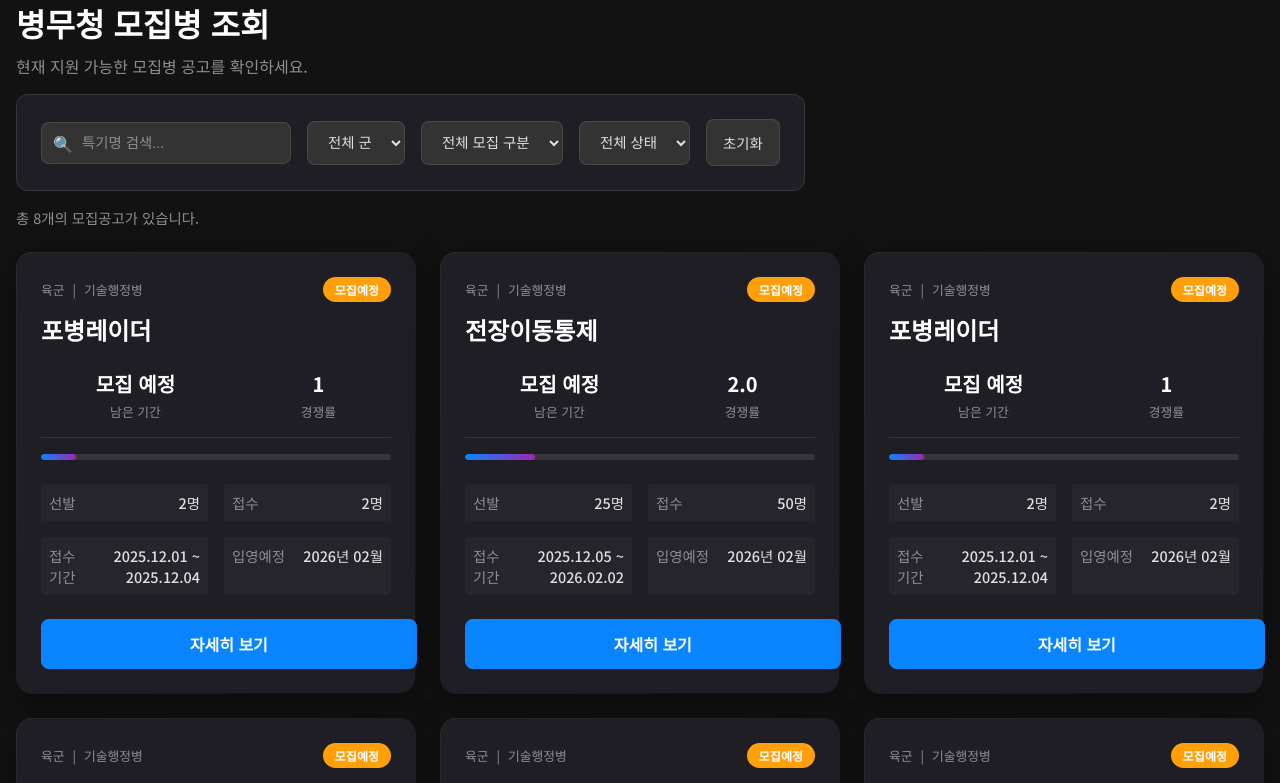
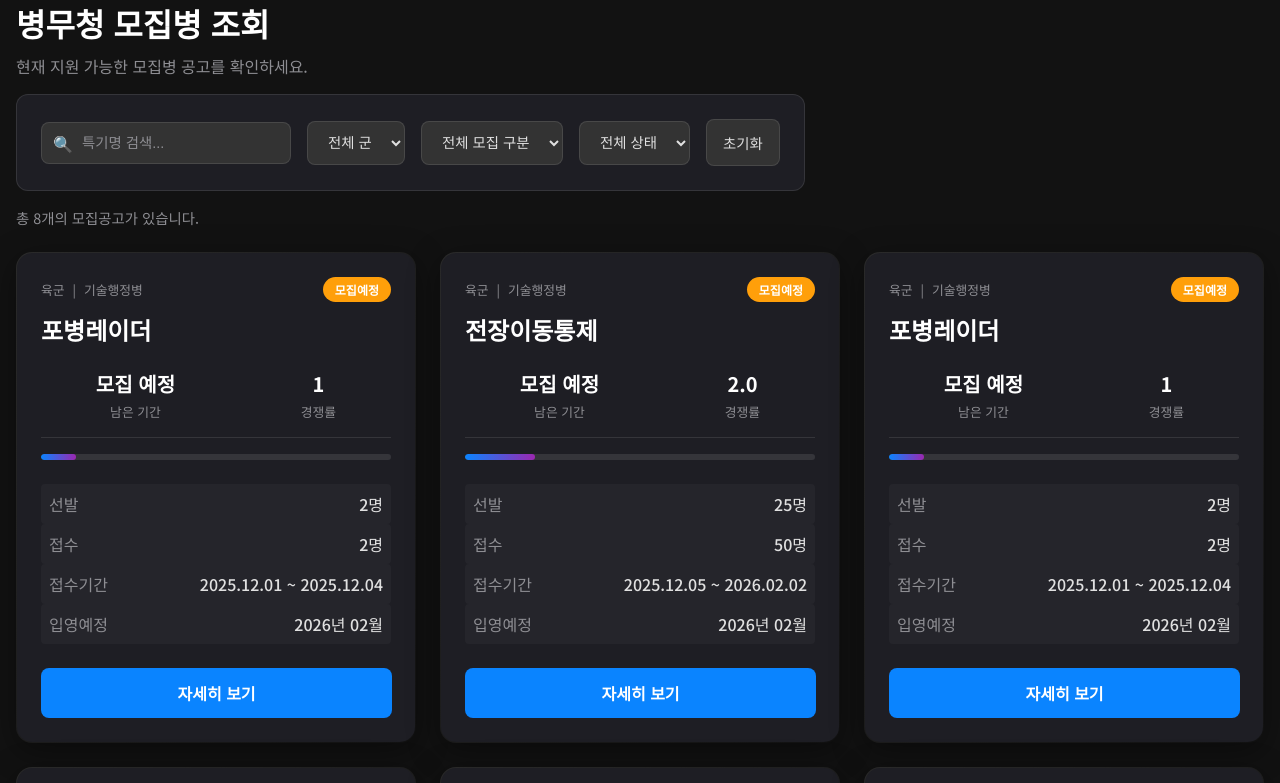
Before and after one commit to Enlist-Korea/Enlist-korea, a React (Vite) app: page / in a window 1280 px wide. Shown: the top 783 px of the page. Built offline with nearby package versions, Linux system fonts and the light colour scheme.

Commit message:
design: Card 컴포넌트 Grid 요소 변경

```diff
--- a/src/components/Card.jsx
+++ b/src/components/Card.jsx
@@ -115,7 +115,8 @@ export default function Card({ item }) {
           </div>
 
           {/* 상세 정보 그리드 */}
-          <div className={styles.detailsGrid}>
+          {/* <div className={styles.detailsGrid}> */}
+          <div className={`${styles.detailsGrid}${styles.fullWidth}`}>
             <DetailItem label="선발" value={`${item.seonbalPcnt}명`} />
             <DetailItem label="접수" value={`${item.jeopsuPcnt}명`} />
             <DetailItem
@@ -135,11 +136,7 @@ export default function Card({ item }) {
         <div className={styles.cardFooter}>
           <Link
             className={styles.applyButton}
-            to={`/details/${item.gsteukgiCd}?name=${
-              item.gsteukgiNm
-            }&gun=${GUN_CODE_MAP[item.gunGbnm]}&mojip=${
-              MOJIP_CODE_MAP[item.mojipGbnm]
-            }`}
+            to={`/details/${item.gsteukgiCd}?name=${item.gsteukgiNm}`}
           >
             자세히 보기
           </Link>
--- a/src/css/Card.module.css
+++ b/src/css/Card.module.css
@@ -124,6 +124,7 @@
   gap: 1rem;
   font-size: 0.9rem;
 }
+
 .detailItem {
   display: flex;
   justify-content: space-between;
@@ -131,6 +132,11 @@
   background-color: rgba(255, 255, 255, 0.03);
   border-radius: 4px;
 }
+
+.fullWidth {
+  grid-column: 1 / -1;
+}
+
 .detailLabel {
   color: var(--secondary-text-color);
 }
@@ -145,7 +151,7 @@
 }
 .applyButton {
   display: block;
-  width: 100%;
+  width: 93%;
   padding: 0.8rem;
   text-align: center;
   background: var(--accent-color-blue);
```
